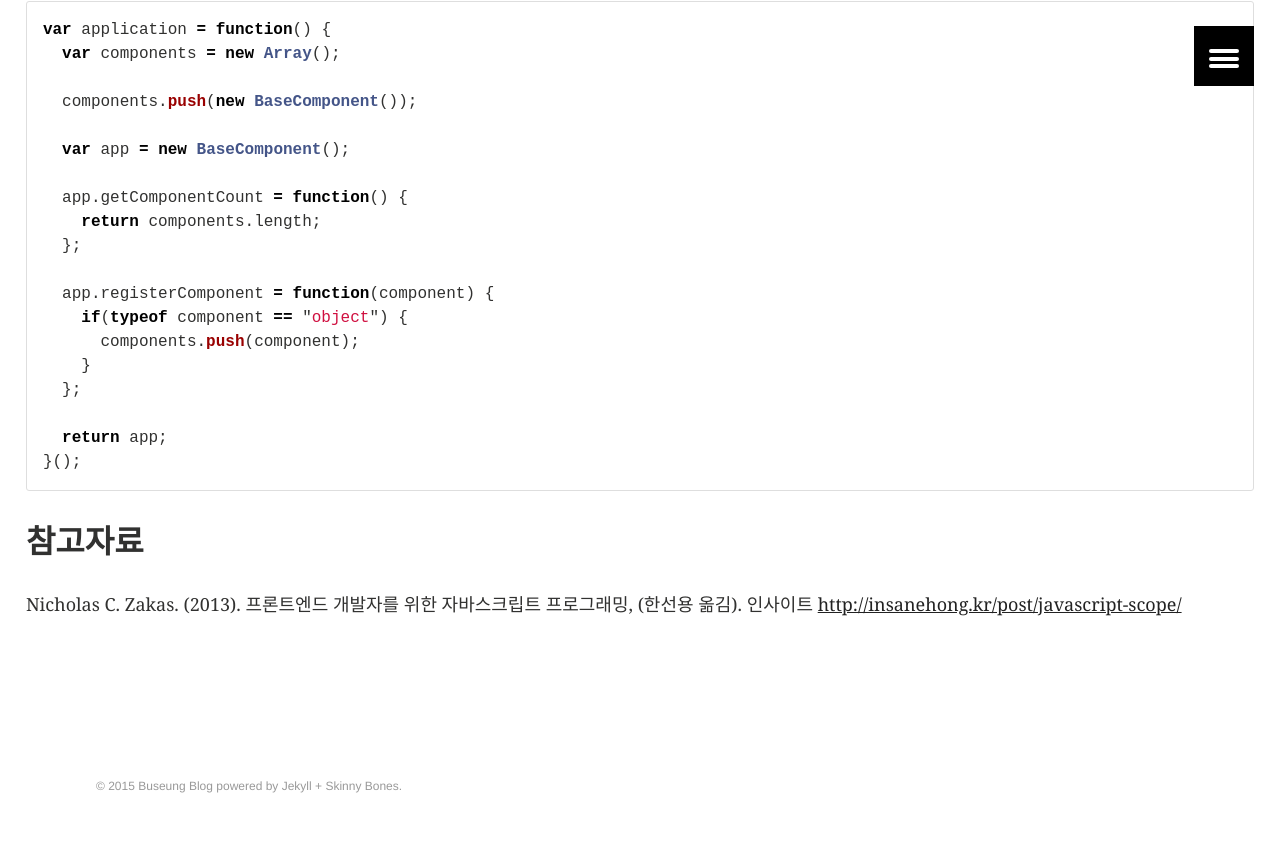
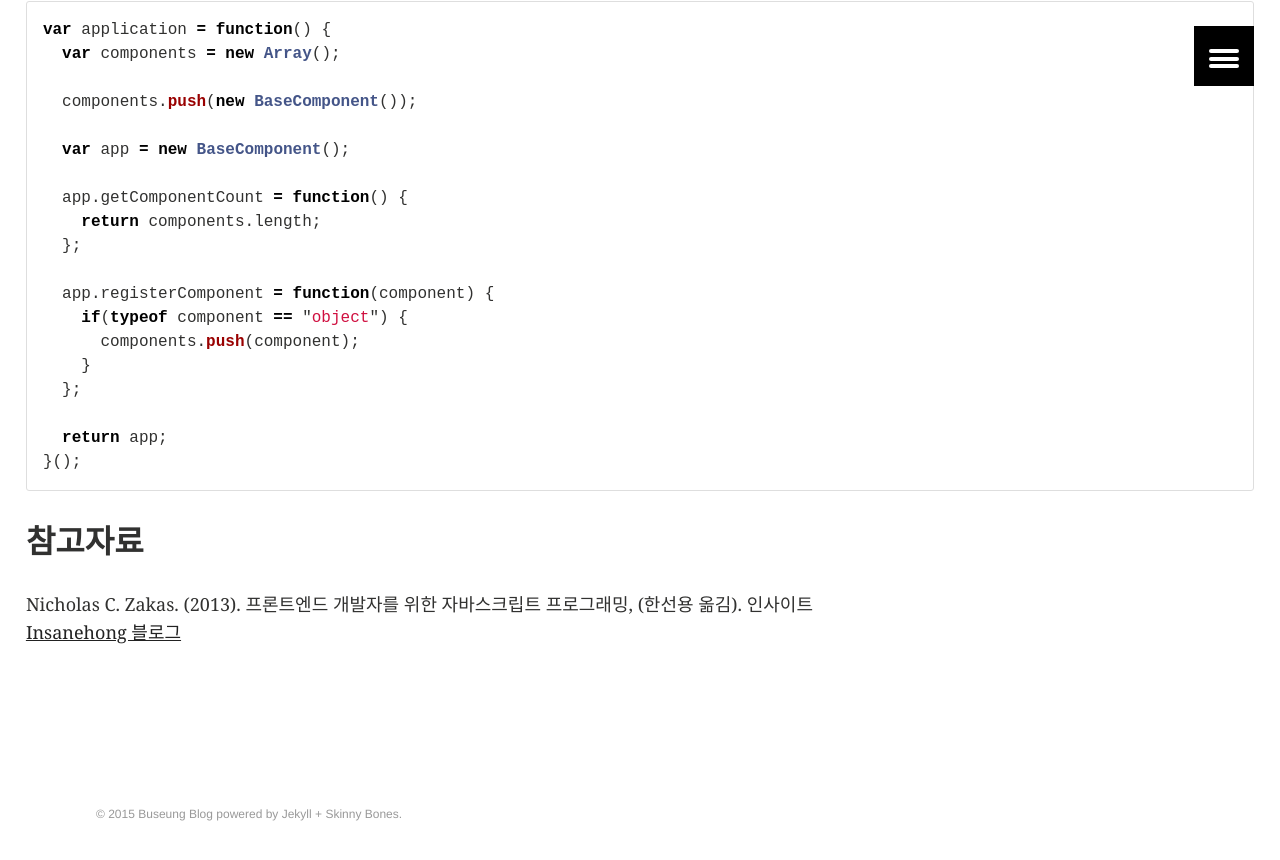
Before and after one commit to kbs0327/blog, a Jekyll site: the page built from _posts/2015-03-09-function-expression-in-javascript0.markdown, in a window 1280 px wide and 900 px high, scrolled down 9913 px. Shown: the top 860 px of the window. Built offline with Jekyll 4.4.1, drawn with Linux system fonts in a browser that asks for light colours; some of the changed lines change nothing that is shown.

Commit message:
참고자료 수정

```diff
--- a/_posts/2015-03-09-function-expression-in-javascript0.markdown
+++ b/_posts/2015-03-09-function-expression-in-javascript0.markdown
@@ -371,4 +371,4 @@ var application = function() {
 
 ##참고자료
 Nicholas C. Zakas. (2013). 프론트엔드 개발자를 위한 자바스크립트 프로그래밍, (한선용 옮김). 인사이트
-[http://insanehong.kr/post/javascript-scope/](Insanehong 블로그)
+[Insanehong 블로그](http://insanehong.kr/post/javascript-scope/)
```
